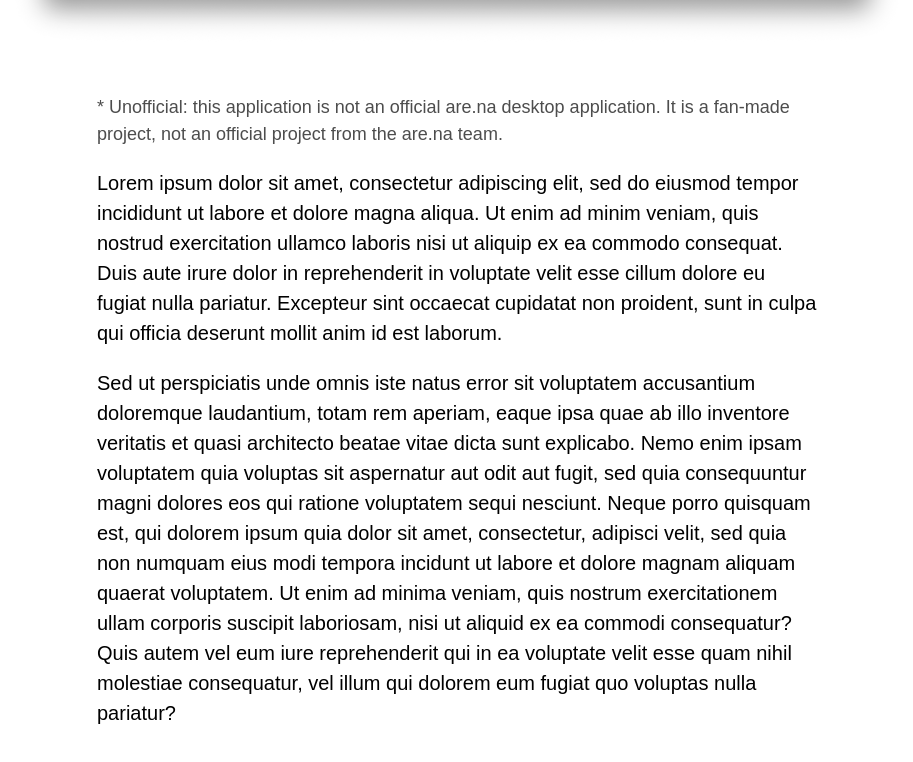
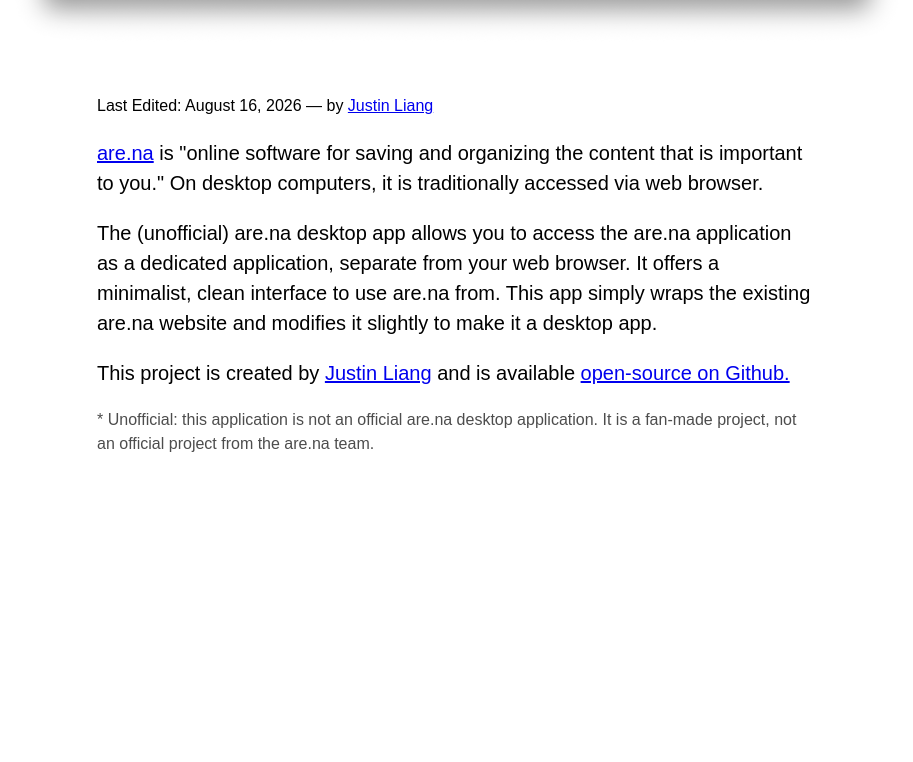
Before and after one commit to justinliang1020/arena-desktop, an Electron app: page website/index.html in a window 1280 px wide. Shown: the part 837-1599 px from the top of the page, without its empty margins (183-1096 px from the left). After the commit the page ends 1341 px from the top, so only its background shows below. Drawn offline with Linux system fonts and the light colour scheme.

Commit message:
initial copy

```diff
--- a/website/assets/style.css
+++ b/website/assets/style.css
@@ -100,6 +100,11 @@
 }
 
 .disclaimer {
-  font-size: 18px;
+  font-size: 16px;
   color: hsl(0 0 30%);
 }
+
+.author {
+  font-size: 16px;
+  margin-bottom: 10px;
+}
--- a/website/index.html
+++ b/website/index.html
@@ -42,35 +42,34 @@
       </section>
 
       <section class="description">
+        <p class="author">
+          Last Edited: August 16, 2026 — by
+          <a href="https://justinliang.me">Justin Liang</a>
+        </p>
+        <p>
+          <a href="https://are.na">are.na</a> is "online software for saving and
+          organizing the content that is important to you." On desktop
+          computers, it is traditionally accessed via web browser.
+        </p>
+        <p>
+          The (unofficial) are.na desktop app allows you to access the are.na
+          application as a dedicated application, separate from your web
+          browser. It offers a minimalist, clean interface to use are.na from.
+          This app simply wraps the existing are.na website and modifies it
+          slightly to make it a desktop app.
+        </p>
+        <p>
+          This project is created by
+          <a href="https://justinliang.me">Justin Liang</a> and is available
+          <a href="https://github.com/justinliang1020/arena-desktop"
+            >open-source on Github.</a
+          >
+        </p>
         <p class="disclaimer">
           * Unofficial: this application is not an official are.na desktop
           application. It is a fan-made project, not an official project from
           the are.na team.
         </p>
-        <p>
-          Lorem ipsum dolor sit amet, consectetur adipiscing elit, sed do
-          eiusmod tempor incididunt ut labore et dolore magna aliqua. Ut enim ad
-          minim veniam, quis nostrud exercitation ullamco laboris nisi ut
-          aliquip ex ea commodo consequat. Duis aute irure dolor in
-          reprehenderit in voluptate velit esse cillum dolore eu fugiat nulla
-          pariatur. Excepteur sint occaecat cupidatat non proident, sunt in
-          culpa qui officia deserunt mollit anim id est laborum.
-        </p>
-        <p>
-          Sed ut perspiciatis unde omnis iste natus error sit voluptatem
-          accusantium doloremque laudantium, totam rem aperiam, eaque ipsa quae
-          ab illo inventore veritatis et quasi architecto beatae vitae dicta
-          sunt explicabo. Nemo enim ipsam voluptatem quia voluptas sit
-          aspernatur aut odit aut fugit, sed quia consequuntur magni dolores eos
-          qui ratione voluptatem sequi nesciunt. Neque porro quisquam est, qui
-          dolorem ipsum quia dolor sit amet, consectetur, adipisci velit, sed
-          quia non numquam eius modi tempora incidunt ut labore et dolore magnam
-          aliquam quaerat voluptatem. Ut enim ad minima veniam, quis nostrum
-          exercitationem ullam corporis suscipit laboriosam, nisi ut aliquid ex
-          ea commodi consequatur? Quis autem vel eum iure reprehenderit qui in
-          ea voluptate velit esse quam nihil molestiae consequatur, vel illum
-          qui dolorem eum fugiat quo voluptas nulla pariatur?
-        </p>
       </section>
     </main>
   </body>
```
